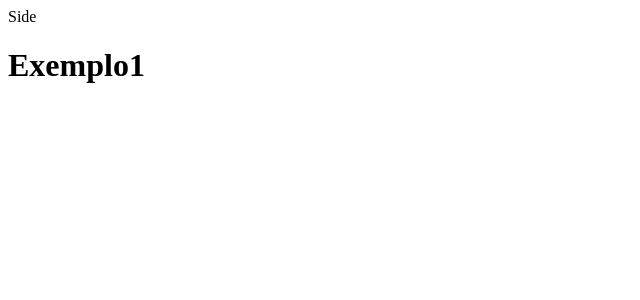
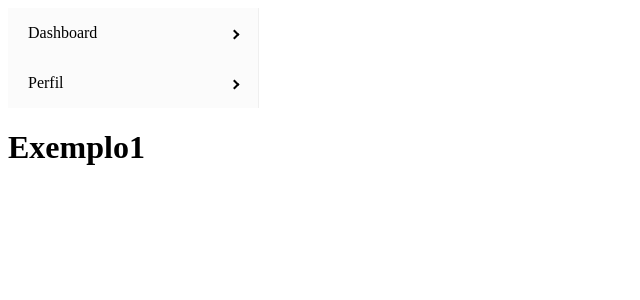
Before and after one commit to Gusta346/Aula-de-branch, a React (Vite) app: page /exemplo1 in a window 1280 px wide. Shown: the top 300 px of the page, without its empty margins (0-640 px from the left). Built offline with nearby package versions, Linux system fonts and the light colour scheme.

Commit message:
Criando Side bar

```diff
--- a/package.json
+++ b/package.json
@@ -12,6 +12,7 @@
   "dependencies": {
     "react": "^18.3.1",
     "react-dom": "^18.3.1",
+    "react-pro-sidebar": "^1.1.0",
     "react-router-dom": "^6.27.0"
   },
   "devDependencies": {
--- a/src/components/SideBar/Side.jsx
+++ b/src/components/SideBar/Side.jsx
@@ -1,7 +1,23 @@
-import React from 'react'
+import { Sidebar,Menu,MenuItem,SubMenu,sidebarClasses } from "react-pro-sidebar"
+import { Link } from "react-router-dom"
+
 
 export default function Side() {
   return (
-    <div>Side</div>
+    <Sidebar>
+      <Menu>
+        <SubMenu label="Dashboard">
+          <MenuItem>Home</MenuItem>
+          <MenuItem>Exemplo-1</MenuItem>
+          <MenuItem>Exemplo-2</MenuItem>
+        </SubMenu>
+        <SubMenu label="Perfil">
+          <MenuItem>Sua conta</MenuItem>
+          <MenuItem>Avatar</MenuItem>
+          <MenuItem>Sair</MenuItem>
+        </SubMenu>
+      </Menu>
+    </Sidebar>
+
   )
 }
--- a/src/routes/Paginas/Exemplo1.jsx
+++ b/src/routes/Paginas/Exemplo1.jsx
@@ -1,4 +1,4 @@
-import React from 'react'
+
 
 export default function Exemplo1() {
   return (
--- a/src/routes/Paginas/Exemplo2.jsx
+++ b/src/routes/Paginas/Exemplo2.jsx
@@ -1,4 +1,4 @@
-import React from 'react'
+
 
 export default function Exemplo2() {
   return (
```
Also changed, not shown: 2 other files (tests, documents, lock files or other folders).
